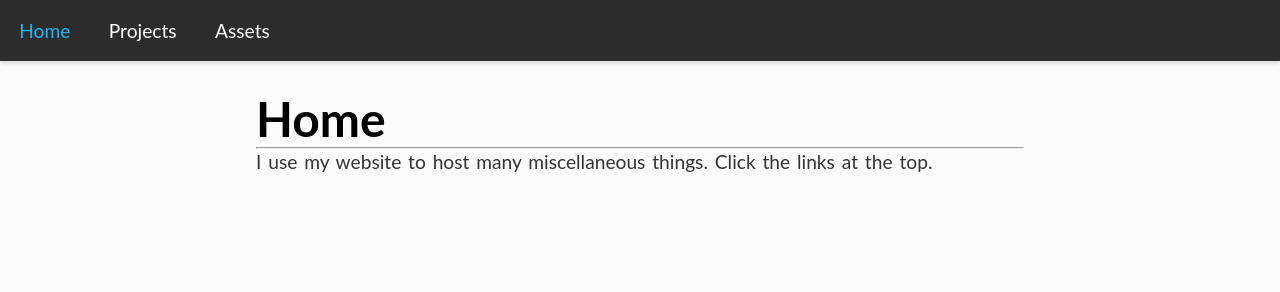
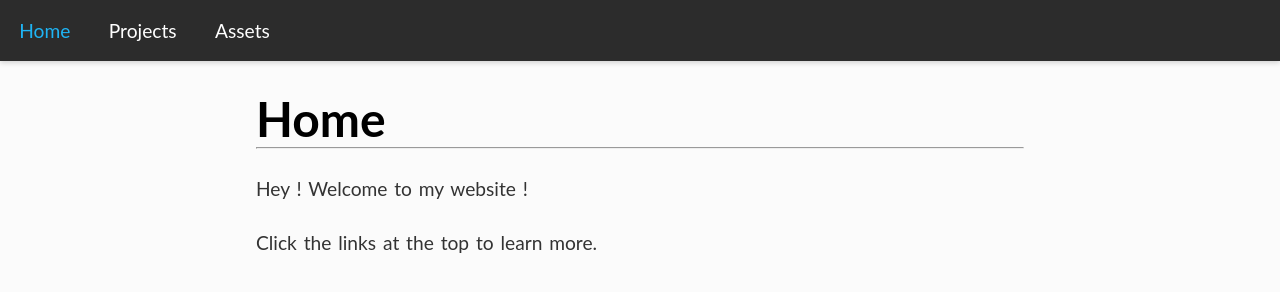
Before and after one commit to iamWolfo/iamwolfo.github.io, a plain HTML site: page index.html in a window 1280 px wide. Drawn offline with Linux system fonts and the light colour scheme.

Commit message:
updated index and favicon

```diff
--- a/index.html
+++ b/index.html
@@ -18,7 +18,7 @@
     <div class="content">
       <h1>Home</h1>
       <hr>
-      <p>I use my website to host many miscellaneous things. Click the links at the top.</p>
+      <p><br>Hey ! Welcome to my website !<br><br>Click the links at the top to learn more.</p>
     </div>
 
   </body>
```
Also changed, not shown: favicon.ico.
